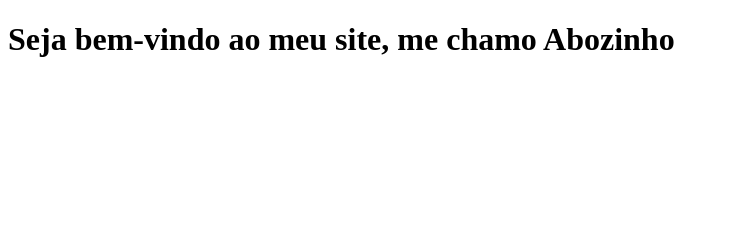
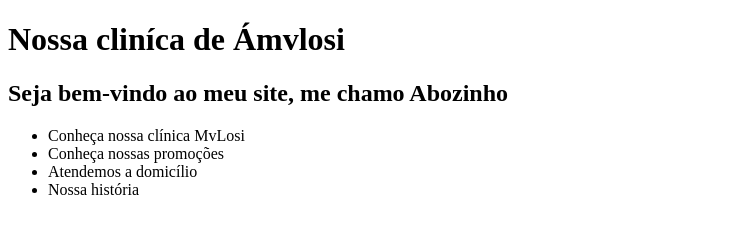
Before and after one commit to abortadinho/abortadinho.github.io, a plain HTML site: page index.html in a window 1280 px wide. Shown: the whole page, without its empty margins (0-729 px from the left). Drawn offline with Linux system fonts and the light colour scheme.

Commit message:
Update index.html

```diff
--- a/index.html
+++ b/index.html
@@ -5,7 +5,14 @@
         <meta charset="utf-8">
     </head>
     <body>
-        <h1>Seja bem-vindo ao meu site, me chamo Abozinho</h1>
+        <h1>Nossa cliníca de Ámvlosi</h1>
+        <h2>Seja bem-vindo ao meu site, me chamo Abozinho</h2>
+        <ul>
+            <li>Conheça nossa clínica MvLosi</li>
+            <li>Conheça nossas promoções</li>
+            <li>Atendemos a domicílio</li>
+            <li>Nossa história</li>
+        </ul>
     </body>
         <footer></footer>
 
```
